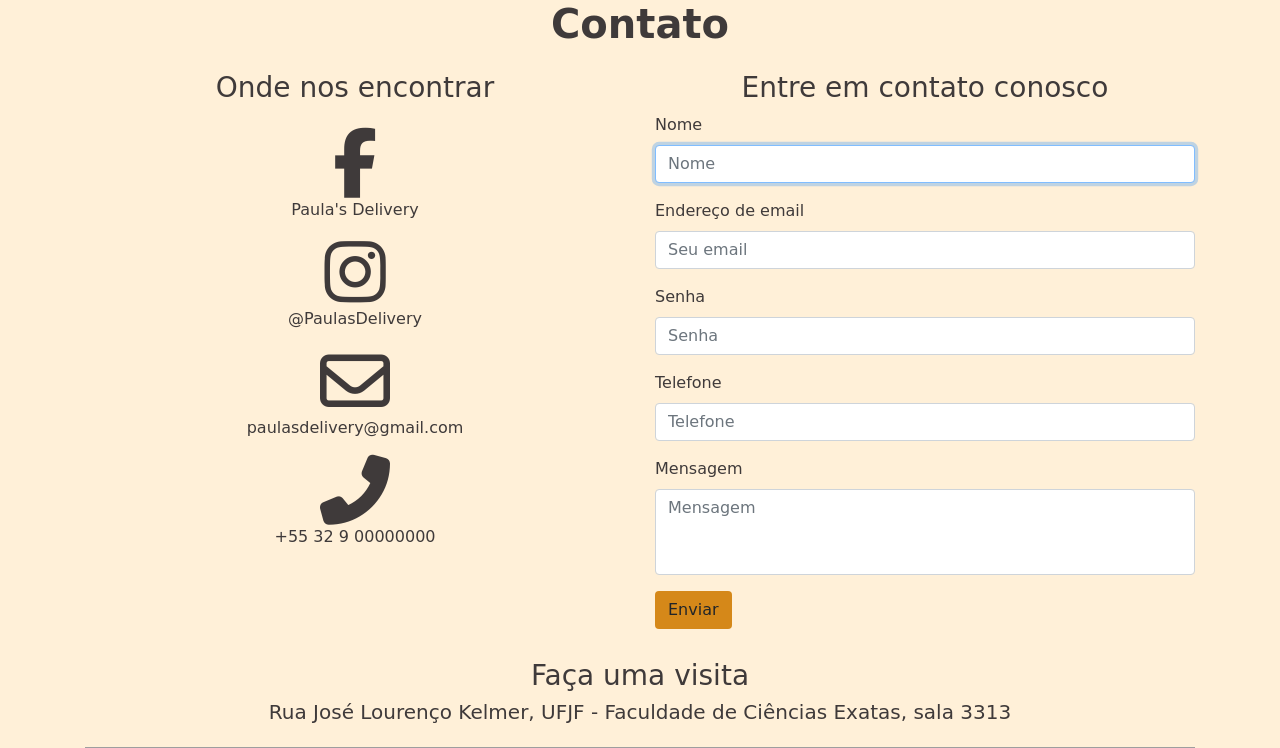
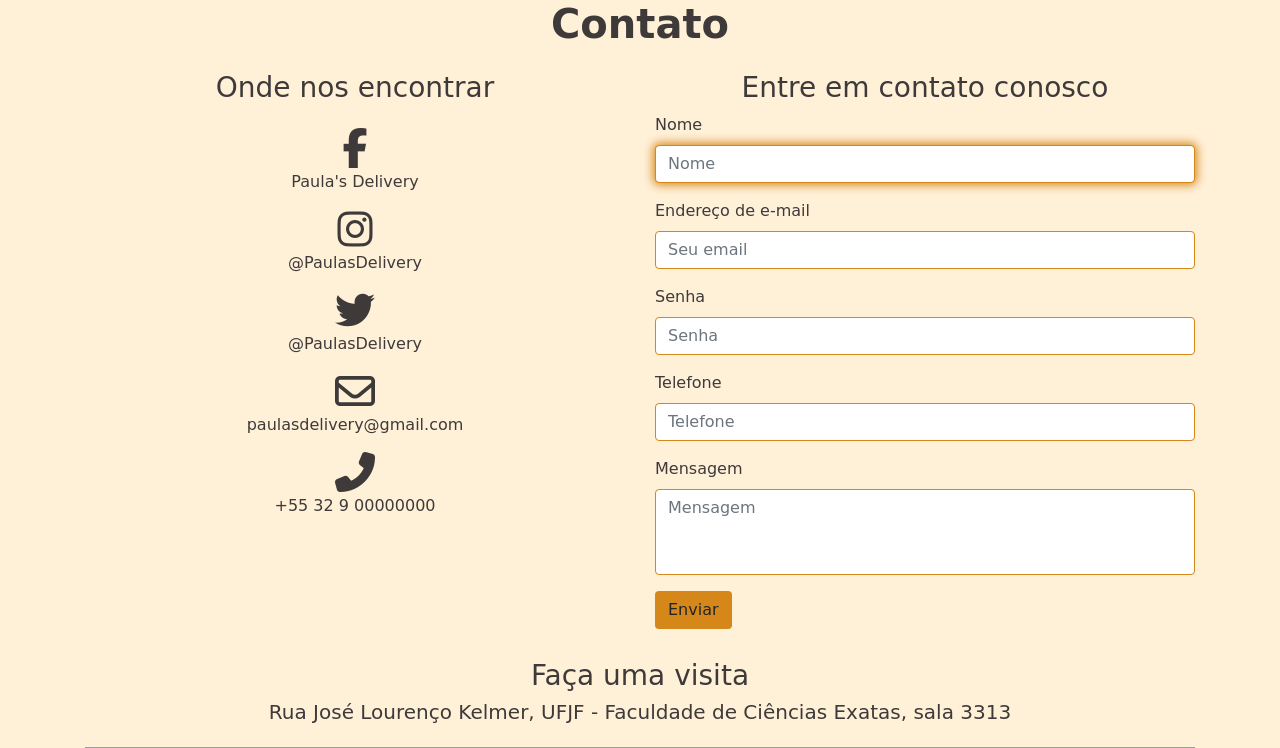
Before and after one commit to Pedrox42/Trainee-Grupo-2, a PHP site: page /html/contato.html in a window 1280 px wide. Shown: the top 748 px of the page. Run offline with PHP 8.4, Linux system fonts and the light colour scheme; some libraries are stand-ins or nearby versions; some web fonts are replaced; grey boxes are pictures that could not be loaded.

Commit message:
modifiquei a box shadow do formulário

```diff
--- a/html/contato.html
+++ b/html/contato.html
@@ -31,6 +31,9 @@
                     <a href="https://www.instagram.com/" target="_blank"><i class="fab fa-instagram imagem-redes-contato"></i></a>
                     <figcaption>@PaulasDelivery</figcaption>
 
+                    <a href="https://www.twitter.com/" target="_blank"><i class="fab fa-twitter imagem-redes-contato"></i></a>
+                    <figcaption>@PaulasDelivery</figcaption>
+
                     <i class="far fa-envelope imagem-redes-contato"></i>
                        <figcaption>paulasdelivery@gmail.com</figcaption>
 
@@ -42,27 +45,27 @@
                 <div class="col-md-6">
                     <form>
                         <h3>Entre em contato conosco</h3>
-                        <div class="form-group">
+                        <div class="form-group ">
                             <label for="exampleInputMensagem">Nome</label>
-                            <input type="text" class="form-control" id="textarea" placeholder="Nome" autofocus="true">
+                            <input type="text" class="form-control form-contato" id="textarea" placeholder="Nome" autofocus="true">
                         </div>
                         <div class="form-group">
-                            <label for="exampleInputEmail1">Endereço de email</label>
-                            <input type="email" class="form-control" id="exampleInputEmail1"
+                            <label for="exampleInputEmail1">Endereço de e-mail</label>
+                            <input type="email" class="form-control form-contato" id="exampleInputEmail1"
                                 aria-describedby="emailHelp" placeholder="Seu email">
                         </div>
                         <div class="form-group">
                             <label for="exampleInputPassword1">Senha</label>
-                            <input type="password" class="form-control" id="exampleInputPassword1" placeholder="Senha">
+                            <input type="password" class="form-control form-contato" id="exampleInputPassword1" placeholder="Senha">
                         </div>
                         <div class="form-group">
                             <label for="exampleInputTel">Telefone</label>
-                            <input type="text" class="form-control" id="personal_phone" placeholder="Telefone"
+                            <input type="text" class="form-control form-contato" id="personal_phone" placeholder="Telefone"
                                 data-mask="(99) 99999-9999">
                         </div>
-                        <div class="form-group ">
+                        <div class="form-group">
                             <label for="exampleInputMensagem">Mensagem</label>
-                            <textarea class="form-control mensagem-contato" id="exampleFormControlTextarea1" rows="3"
+                            <textarea class="form-control mensagem-contato form-contato" id="exampleFormControlTextarea1" rows="3"
                                 placeholder="Mensagem"></textarea> </div>
                         <button type="submit" class="btn btn-default">Enviar</button>
                     </form>
--- a/public/css/styles.css
+++ b/public/css/styles.css
@@ -1,7 +1,9 @@
 .contato{
     color: #3f3a3a;
     background-color: #fff0d8;
-    font-family: 'Baloo Bhaina 2', cursive;}
+    font-family: 'Baloo Bhaina 2', cursive;
+}
+
 .titulo-contato h1{
     text-align: center;
     font-weight: 700;
@@ -26,10 +28,17 @@
 }
 
 .imagem-redes-contato{
-    font-size: 70px;
+    font-size: 40px;
     margin-top: 15px;
     color: #3f3a3a;
 }
+.form-contato{
+    border-color: #d58819 !important;
+}
+.form-contato:focus{
+    box-shadow: 0px 0px 10px 2px #d58819;
+}
+
 .mensagem-contato{
     resize: none;
 }
```
